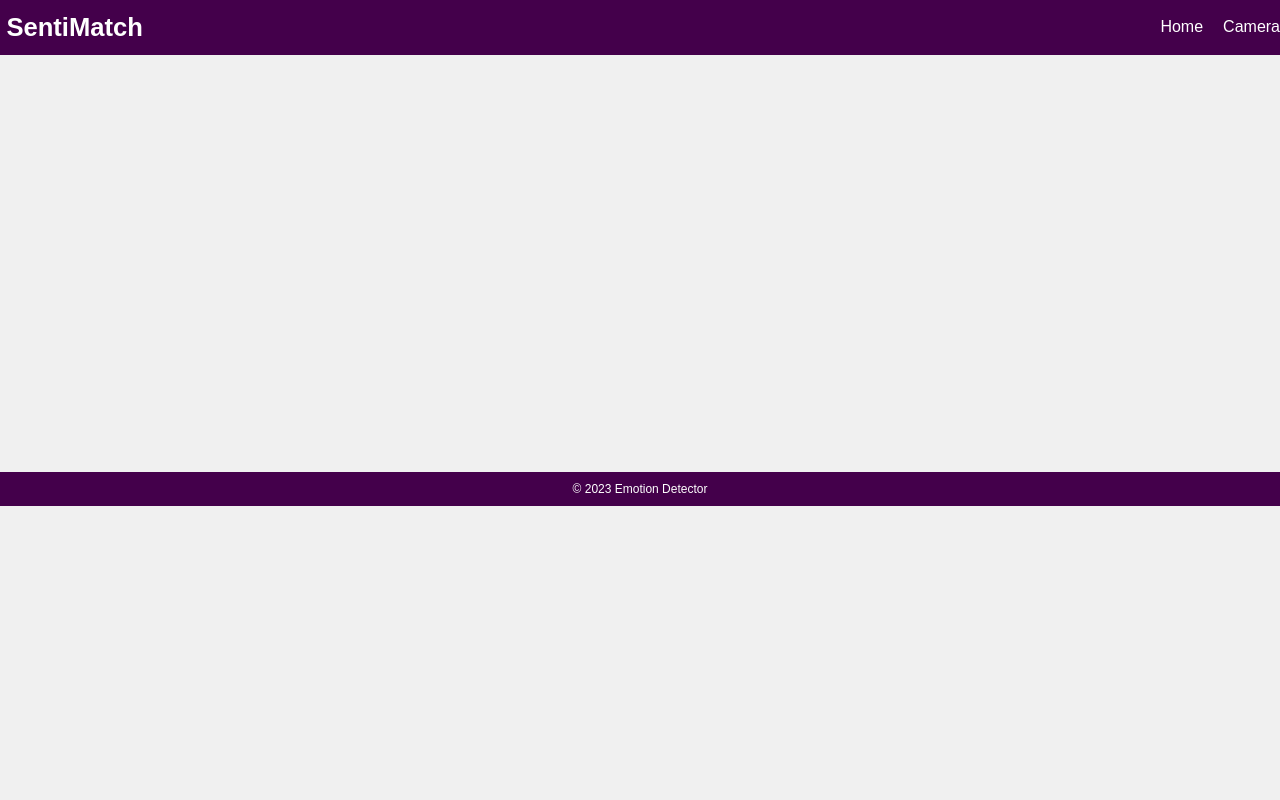
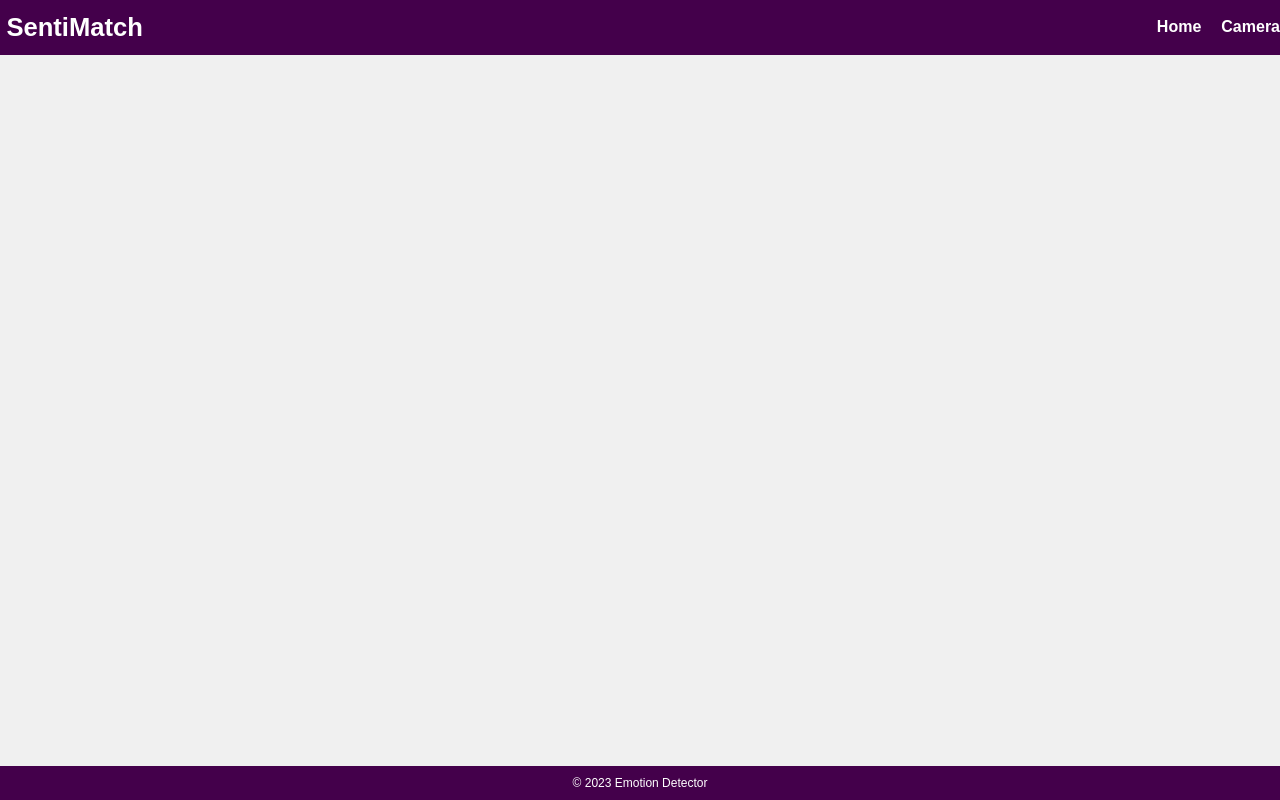
Before and after one commit to Fardeen16/Emotion_detection_in_Video_Conferencing, a Django app: page /camera_input/ in a window 1280 px wide. Run offline with Django 4.2, Linux system fonts and the light colour scheme; a map, chart or similar area stays blank.

Commit message:
changes to camera.html and model

```diff
--- a/emo_voice_detect/myApp/templates/camera.html
+++ b/emo_voice_detect/myApp/templates/camera.html
@@ -1,14 +1,10 @@
-{% load static %}
-
 <!DOCTYPE html>
 <html lang="en">
-
 <head>
     <meta charset="UTF-8">
     <meta name="viewport" content="width=device-width, initial-scale=1.0">
     <title>Camera Input</title>
     <script src="https://code.jquery.com/jquery-3.6.0.min.js"></script>
-
     <script src="../static/js/face-api.min.js"></script>
     <link rel="stylesheet" type="text/css" href="../static/css/basestyles.css">
 </head>
@@ -17,81 +13,121 @@
         font-family: Arial, sans-serif;
         background-color: #f0f0f0;
         margin: 0;
+        display: flex;
+        flex-direction: column;
+        align-items: center;
+        justify-content: center;
+        height: 100vh;
     }
+
     header {
         background-color: #44004b;
         color: white;
         padding: 1% 0;
-        position: relative;
+        width: 100%;
+        position: fixed;
         top: 0;
         left: 0;
-        right: 0;
+        z-index: 2;
     }
 
     header a {
         text-decoration: none;
         color: white;
     }
+
     .container {
         display: flex;
-        flex-direction: row; /* Display video and results side by side */
-        align-items: flex-start;
-        padding: 1.85%;
-        max-width: 100%;
-        margin: 0 auto;
+        flex-direction: column;
+        align-items: center;
+        max-width: 90%;
+        margin-top: 60px; /* Adjust as needed */
+        position: relative;
     }
 
     video {
-        width: 60%;
-        max-width: 90%;
-        height: 75%;
+        width: 100%;
+        max-width: 600px; /* Adjust as needed */
+        height: auto;
         transform: scaleX(-1);
-        padding-left: 0%;
     }
 
     #results {
         font-size: 24px;
         color: #333;
-        max-width: 30%;
+        max-width: 100%;
         padding: 20px;
-        text-align:center;
+        text-align: center;
+        margin-top: 20px; /* Adjust as needed */
     }
 
     canvas {
-        max-width: 100%;
+        position: absolute;
+        top: 0;
+        left: 0;
     }
 
     #expression {
         font-size: 48px;
         margin-bottom: 10px;
-
     }
 
     #suggestion {
         font-size: 18px;
     }
+
     footer {
         background-color: #44004b;
         color: white;
         text-align: center;
         padding: 0.8%;
         padding-bottom: 0.8%;
-        position: sticky;
+        position: fixed;
         bottom: 0;
+        width: 100%;
         font-size: 0.75rem;
-        z-index: 1;
+        z-index: 2;
     }
+
+    nav {
+    width: 100%;
+}
+
+nav .nav-container {
+    display: flex;
+    justify-content: center; /* Center items horizontally */
+    align-items: center; /* Align items vertically in the center */
+    max-width: 90%;
+    margin: 0 auto;
+}
+
+nav .menu {
+    list-style-type: none;
+    margin: 0;
+    padding: 0;
+    display: flex;
+    gap: 20px; /* Adjust the gap as needed */
+}
+
+nav .menu li {
+    margin: 0;
+    padding: 0;
+}
+
+nav .menu a {
+    text-decoration: none;
+    color: white;
+    font-weight: bold;
+}
+
 </style>
+
+
 <body>
     <header>
         <nav>
             <div class="logo"><a href="{% url 'home' %}" style="text-decoration: none; color: white;">SentiMatch</a></div>
             <input type="checkbox" id="nav-toggle">
-            <!-- <label for="nav-toggle" class="burger-menu">
-                <span></span>
-                <span></span>
-                <span></span>
-            </label> -->
             <ul class="menu">
                 <li><a href="{% url 'home' %}">Home</a></li>
                 <li><a href="{% url 'camera_input' %}">Camera</a></li>
@@ -112,17 +148,17 @@
     </footer>
 
     <script>
-        const video = document.getElementById('video')
+        const video = document.getElementById('video');
         const canvas = document.getElementById('overlay');
-        const expressionDiv = document.getElementById('expression')
-        const suggestionDiv = document.getElementById('suggestion')
+        const expressionDiv = document.getElementById('expression');
+        const suggestionDiv = document.getElementById('suggestion');
 
         Promise.all([
             faceapi.nets.tinyFaceDetector.loadFromUri('/static/js/models'),
             faceapi.nets.faceLandmark68Net.loadFromUri('/static/js/models'),
             faceapi.nets.faceRecognitionNet.loadFromUri('/static/js/models'),
             faceapi.nets.faceExpressionNet.loadFromUri('/static/js/models')
-        ]).then(startVideo)
+        ]).then(startVideo);
 
         function startVideo() {
             navigator.getUserMedia(
@@ -132,25 +168,66 @@
             )
         }
 
-        video.addEventListener('play', () => {
-            const displaySize = { width: video.width, height: video.height }
-            faceapi.matchDimensions(canvas, displaySize)
+        video.addEventListener('loadedmetadata', () => {
+            const displaySize = { width: video.videoWidth, height: video.videoHeight };
+            faceapi.matchDimensions(canvas, displaySize);
+
             setInterval(async () => {
-                    const detections = await faceapi.detectAllFaces(video, new faceapi.TinyFaceDetectorOptions()).withFaceLandmarks().withFaceExpressions()
-                    const resizedDetections = faceapi.resizeResults(detections, displaySize)
-                    canvas.getContext('2d').clearRect(0, 0, canvas.width, canvas.height)
-                    faceapi.draw.drawDetections(canvas, resizedDetections)
+                const detections = await faceapi.detectAllFaces(video, new faceapi.TinyFaceDetectorOptions()).withFaceLandmarks().withFaceExpressions();
+                const resizedDetections = faceapi.resizeResults(detections, displaySize);
 
-                    // Get the dominant face expression
+                // Clear the canvas
+                canvas.getContext('2d').clearRect(0, 0, canvas.width, canvas.height);
+
+                // Check if any faces are detected
+                if (resizedDetections.length > 0) {
+                    const face = resizedDetections[0].detection; // Assuming the first detected face
+                    const { x, y, width, height } = face.box;
+
+                    // Set canvas position and size based on the detected face
+                    canvas.style.left = `${x}px`;
+                    canvas.style.top = `${y}px`;
+                    canvas.style.width = `${width}px`;
+                    canvas.style.height = `${height}px`;
+
+                    // Extract expressions from the detected face (if available)
                     const expressions = resizedDetections[0]?.expressions || {};
-                    const dominantExpression = Object.keys(expressions).reduce((a, b) => expressions[a] > expressions[b] ? a : b);
 
-                    // Display the dominant expression and suggestion
-                    expressionDiv.textContent = `expression: ${dominantExpression}`;
+                    // Determine the dominant expression
+                    const dominantExpression = getDominantExpression(expressions);
+
+                    // Display the detected expression
+                    expressionDiv.textContent = `Expression: ${dominantExpression}`;
                     expressionDiv.style.color = getExpressionColor(dominantExpression);
                     suggestionDiv.textContent = getExpressionSuggestion(dominantExpression);
-                }, 100)
-            })
+                } else {
+                    // No faces detected, clear the canvas and display a message
+                    expressionDiv.textContent = 'No faces detected';
+                    expressionDiv.style.color = 'black';
+                    suggestionDiv.textContent = '';
+                }
+            }, 100);
+        });
+
+        // Function to get the dominant expression
+        function getDominantExpression(expressions) {
+            const emotionNames = Object.keys(expressions);
+
+            // Check if any emotion is detected
+            if (emotionNames.length === 0) {
+                return 'Unknown'; // or any default value
+            }
+
+            // Find the emotion with the highest score
+            let dominantExpression = emotionNames[0];
+            for (const emotion of emotionNames) {
+                if (expressions[emotion] > expressions[dominantExpression]) {
+                    dominantExpression = emotion;
+                }
+            }
+
+            return dominantExpression;
+        }
 
         // Function to get the color based on the detected expression
         function getExpressionColor(expression) {
@@ -196,6 +273,5 @@
             }
         }
     </script>
-
 </body>
 </html>
--- a/emo_voice_detect/myApp/urls.py
+++ b/emo_voice_detect/myApp/urls.py
@@ -3,8 +3,9 @@ from . import views
 
 urlpatterns = [
     path('', views.home, name="home"),
-    path('camera_input/', views.camera_input, name="camera_input"),
     path('login/', views.login, name="login"),
     path('login/', views.CustomLoginView.as_view(), name='login_view'),
     path('signup/', views.CustomSignupView.as_view(), name='signup_view'),
+    path('camera_input/', views.camera_input, name="camera_input"),
+
 ]
```
Also changed, not shown: emo_voice_detect/API_KEY.json (deleted, +0 -13 lines). Lines whose indentation alone changed are shown as unchanged.
